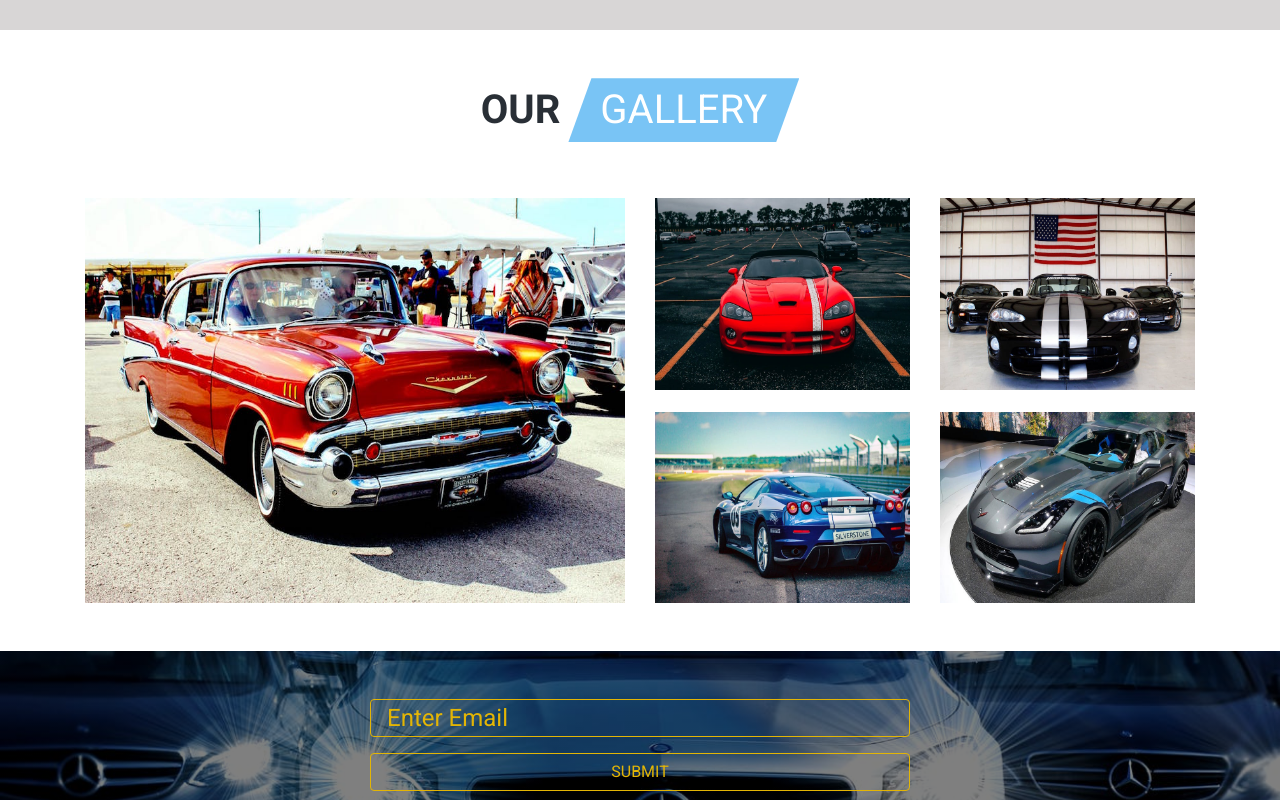
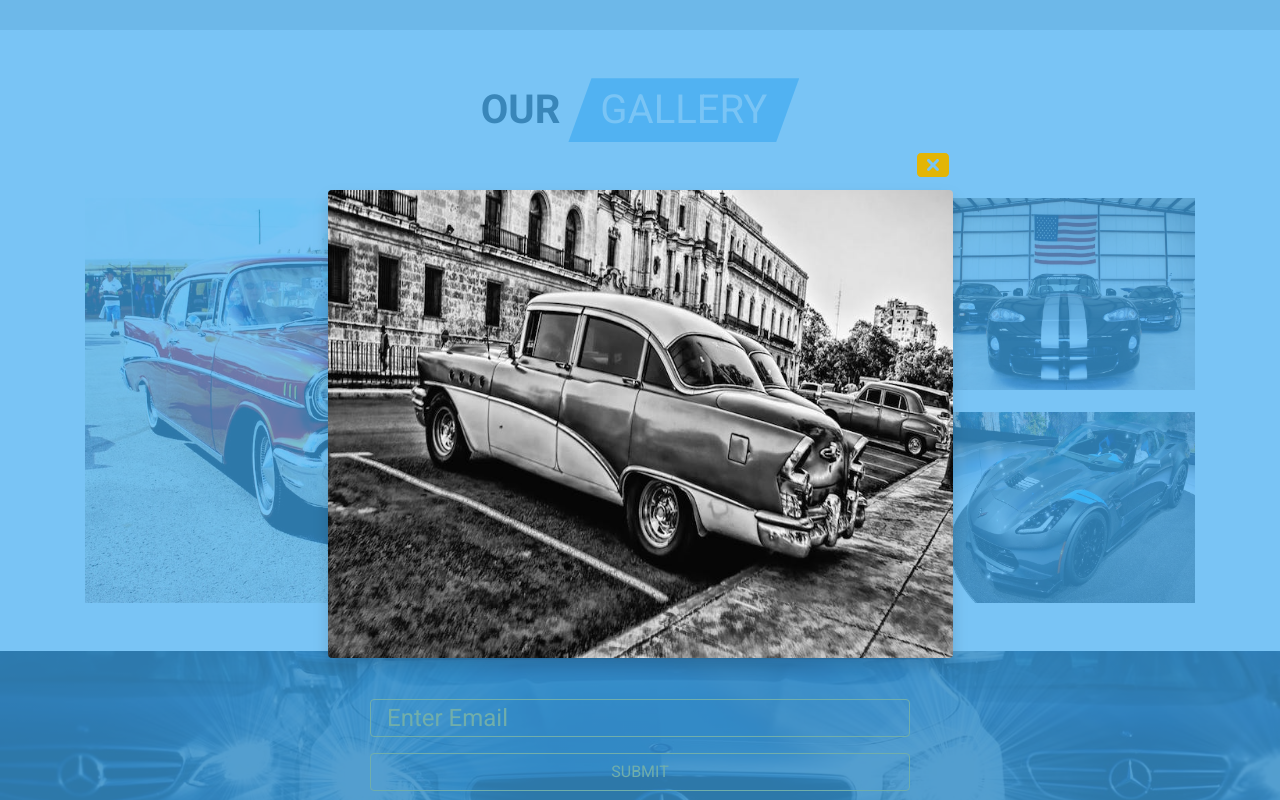
Before and after one commit to Bihil/Bootstrap-tutorial, a plain HTML site: page car-dealership-website-bootstrap/index.html in a window 1280 px wide. Both pictures are taken after a click on the element 355 px from the left and 4720 px from the top of the page. Shown: the part 4320-5120 px from the top of the page. Drawn offline with nearby package versions, Linux system fonts and the light colour scheme; files that its build step writes are made by us from their sources.

Commit message:
added showcase functionality for gallery

```diff
--- a/car-dealership-website-bootstrap/css/main.css
+++ b/car-dealership-website-bootstrap/css/main.css
@@ -301,42 +301,72 @@ body {
   transform: scale(1);
 }
 
+/* modal */
+.showcase {
+  position: fixed;
+  top: 0;
+  left: 0;
+  right: 0;
+  bottom: 0;
+  z-index: 999;
+  background: var(--transparentBlue);
+  display: none;
+}
+
+.showcase-close {
+  font-size: 2rem;
+  color: var(--mainYellow);
+  cursor: pointer;
+}
+
+.showcase-show {
+  display: flex;
+}
+
+
 /* contact section */
-.contact{
-  background:linear-gradient(rgba(0,0,0,0.5),rgba(0,0,0,0.5)), url('../img/headerBcg.jpeg')center/cover fixed no-repeat;
+.contact {
+  background: linear-gradient(rgba(0, 0, 0, 0.5), rgba(0, 0, 0, 0.5)), url('../img/headerBcg.jpeg')center/cover fixed no-repeat;
 }
-.contact-input{
+
+.contact-input {
   font-size: 1.5rem;
   text-transform: capitalize;
   background: transparent;
   border-color: var(--mainYellow);
-  color: var(--mainYellow)!important;
+  color: var(--mainYellow) !important;
 }
-.contact-input::placeholder{
+
+.contact-input::placeholder {
   color: var(--mainYellow);
 }
-.contact-input:focus{
+
+.contact-input:focus {
   background: transparent;
   border-color: var(--mainYellow);
 }
-.contact-btn{
+
+.contact-btn {
   text-transform: uppercase;
   color: var(--mainYellow);
   border-color: var(--mainYellow);
 }
-.contact-btn:hover{
+
+.contact-btn:hover {
   background: var(--mainYellow);
   color: var(--mainBlack);
 }
+
 /* services section */
-.services{
+.services {
   position: relative;
   min-height: 85vh;
   max-width: 95vw;
   margin: 0 auto;
   clip-path: polygon(0 10%, 100% 0, 100% 90%, 0 100%);
 }
-.video-container{
+
+.video-container {
   position: absolute;
   top: 0;
   left: 0;
@@ -344,12 +374,14 @@ body {
   height: 100%;
   z-index: -3;
 }
-.video-item{
+
+.video-item {
   width: 100%;
   height: 100%;
   object-fit: cover;
 }
-.video-overlay{
+
+.video-overlay {
   position: absolute;
   top: 0;
   left: 0;
@@ -358,49 +390,60 @@ body {
   background: var(--transparentBlue);
   z-index: -2;
 }
-.service{
+
+.service {
   background: var(--mainBlack);
   color: var(--mainWhite);
   transition: all 1s ease-in-out;
 }
-.service:hover{
+
+.service:hover {
   background: var(--mainWhite);
   color: var(--mainBlack);
-  padding-left: 2.2rem!important
+  padding-left: 2.2rem !important
 }
-.service-icon{
+
+.service-icon {
   font-size: 4rem;
   color: var(--mainYellow);
 }
+
 /* customer */
-.customer-card-body{
-  margin-top: -4rem!important;
+.customer-card-body {
+  margin-top: -4rem !important;
   color: var(--mainGrey);
 }
-.customer-img{
+
+.customer-img {
   border: 0.4rem solid var(--mainWhite);
 }
-.customer-name{
+
+.customer-name {
   color: var(--mainBlue);
   margin: 0.5rem;
 }
-.customer-icon{
+
+.customer-icon {
   font-size: 2rem;
   color: var(--mainGrey);
 }
-.customer-quote{
+
+.customer-quote {
   max-width: 90%;
 }
+
 /* footer */
-.footer{
+.footer {
   background: var(--mainBlack);
 }
-.footer-icon{
+
+.footer-icon {
   font-size: 1.5rem;
   text-decoration: none;
   color: var(--mainYellow);
   transition: all 1s ease-in-out;
 }
-.footer-icon:hover{
+
+.footer-icon:hover {
   color: var(--mainBlue);
 }
--- a/car-dealership-website-bootstrap/index.html
+++ b/car-dealership-website-bootstrap/index.html
@@ -521,7 +521,18 @@
     </div>
   </section>
   <!-- end of gallery section -->
-
+  <!-- modal -->
+<div class="container">
+  <div class="row showcase align-items-center">
+    <div class="col-10 mx-auto col-md-6 text-right">
+      <span class="showcase-close">
+        <i class="fas fa-window-close"></i>
+      </span>
+      <img src="img/car-default.jpeg" alt="modal img" class="shadow rounded img-fluid showcase-img">
+    </div>
+  </div>
+</div>
+  <!-- end of modal -->
   <!-- contact section -->
   <section class="contact py-5" id="contact">
     <div class="container">
--- a/car-dealership-website-bootstrap/js/script.js
+++ b/car-dealership-website-bootstrap/js/script.js
@@ -146,3 +146,22 @@ const FilterCars = (() => {
   });
 })();
 // show modal
+const Gallery = (() => {
+  // all items
+  const items = document.querySelectorAll('.gallery-item');
+  // modal
+  const showcase = document.querySelector('.showcase');
+
+  items.forEach(item => {
+    item.addEventListener('click', (event) => {
+      showcase.classList.add('showcase-show');
+      if (event.target.classList.contains('gallery-item')) {
+        let src = event.target.childNodes[1].src;
+        document.querySelector('.showcase-img').src = src;
+      }
+    });
+  });
+  document.querySelector('.showcase-close').addEventListener('click', () => {
+    showcase.classList.remove('showcase-show');
+  });
+})();
```
